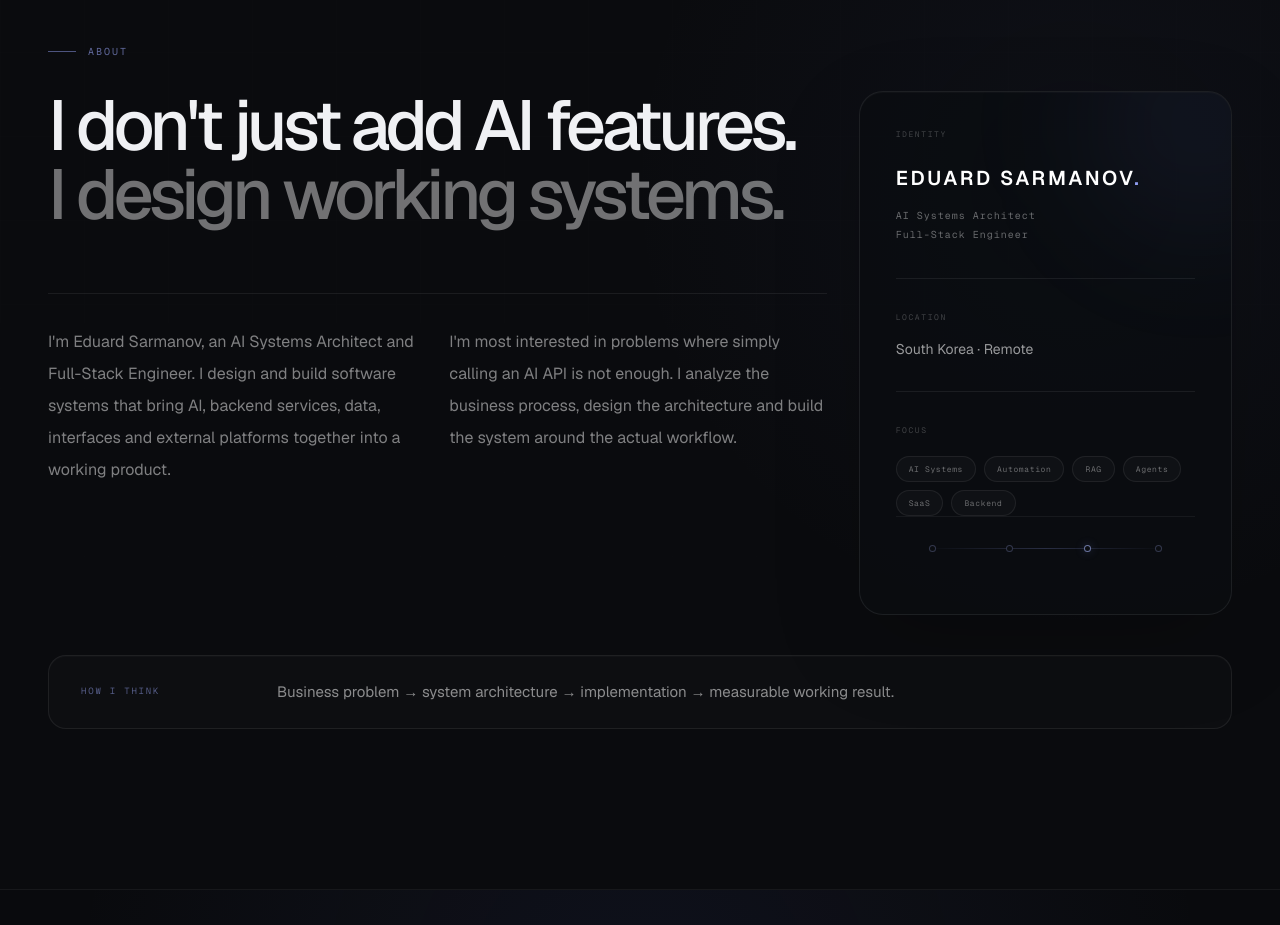
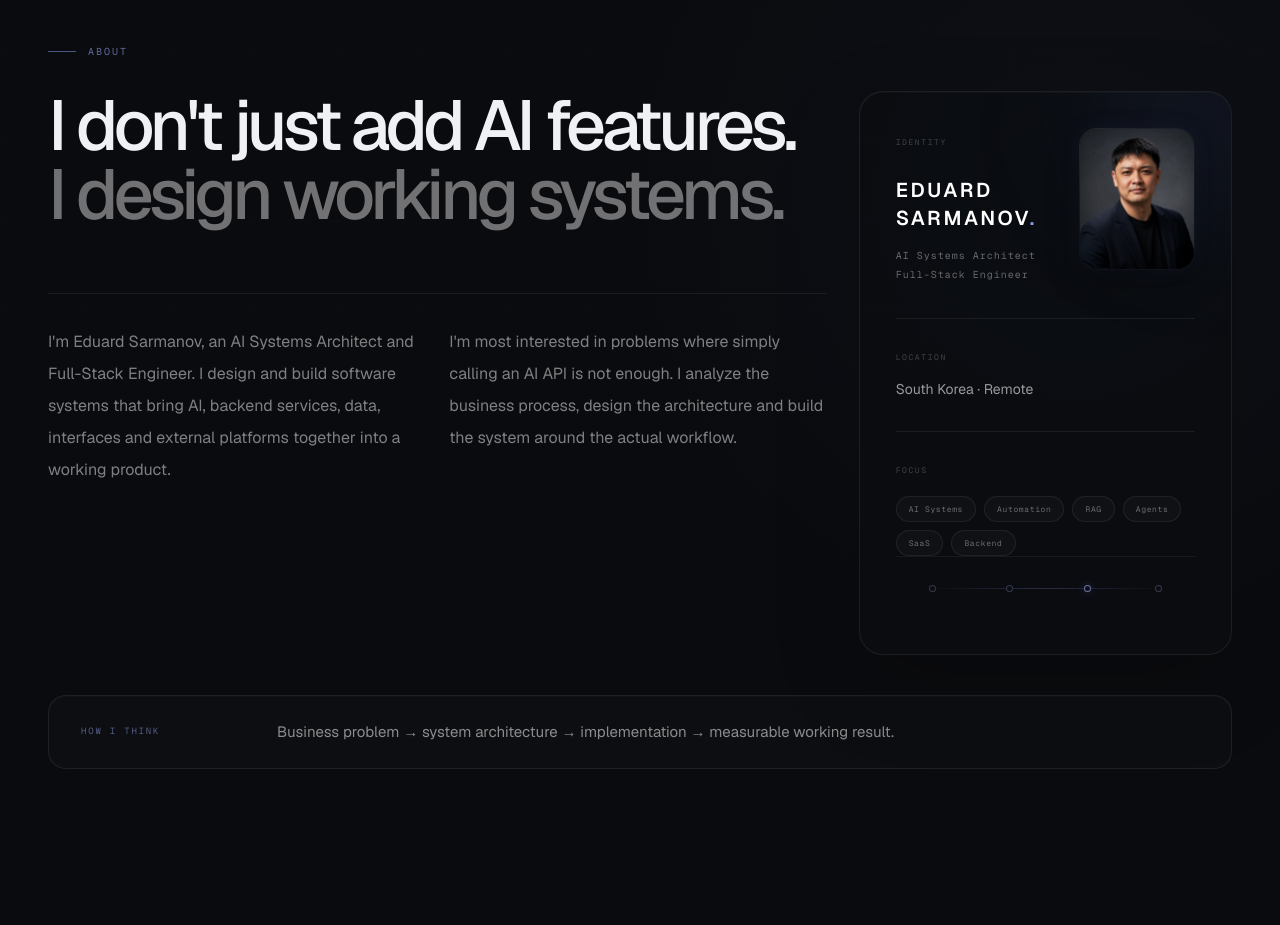
Before and after one commit to sarmanoveduard-design/eduard-ai-portfolio, a Next.js app: page /en in a window 1280 px wide. Shown: the part 6820-7745 px from the top of the page. Built offline with nearby package versions, Linux system fonts and the light colour scheme; no server answers.

Commit message:
Add portrait to About identity card

```diff
--- a/src/components/portfolio/about.tsx
+++ b/src/components/portfolio/about.tsx
@@ -1,3 +1,4 @@
+import Image from "next/image";
 import type { Dictionary } from "@/i18n/dictionaries";
 
 type AboutDictionary = Dictionary["about"];
@@ -20,9 +21,26 @@ export function About({ dictionary }: { dictionary: AboutDictionary }) {
           <aside className="about-identity relative overflow-hidden rounded-[24px] border border-white/[0.08] bg-[#0b0d11]/80 p-7 sm:p-9 lg:col-span-4 lg:self-stretch">
             <div className="absolute -right-20 -top-20 size-56 rounded-full bg-[#7182dc]/[0.07] blur-3xl" />
             <div className="relative flex h-full flex-col">
-              <span className="font-mono text-[8px] tracking-[0.2em] text-white/22">{dictionary.identityLabel}</span>
-              <h3 className="mt-6 text-xl font-semibold tracking-[0.13em] text-white">{dictionary.name}<span className="text-[#8f9df0]">.</span></h3>
-              <div className="mt-4 space-y-1 font-mono text-[10px] tracking-[0.1em] text-white/38">{dictionary.roles.map((role) => <p key={role}>{role}</p>)}</div>
+              <div className="flex min-w-0 items-start justify-between gap-3 sm:gap-5">
+                <div className="min-w-0">
+                  <span className="font-mono text-[8px] tracking-[0.2em] text-white/22">{dictionary.identityLabel}</span>
+                  <h3 className="mt-5 text-lg font-semibold tracking-[0.1em] text-white sm:mt-6 sm:text-xl sm:tracking-[0.13em]">{dictionary.name}<span className="text-[#8f9df0]">.</span></h3>
+                  <div className="mt-4 space-y-1 font-mono text-[9px] tracking-[0.07em] text-white/38 sm:text-[10px] sm:tracking-[0.1em]">{dictionary.roles.map((role) => <p key={role}>{role}</p>)}</div>
+                </div>
+                <div className="relative h-[116px] w-[90px] shrink-0 rounded-[18px] bg-[linear-gradient(145deg,rgba(255,255,255,0.1),rgba(143,157,240,0.045)_48%,rgba(255,255,255,0.02))] p-px shadow-[0_14px_34px_rgba(0,0,0,0.22),0_0_24px_rgba(113,130,220,0.06)] sm:h-[136px] sm:w-[108px] lg:h-[142px] lg:w-[116px]">
+                  <div className="relative h-full w-full overflow-hidden rounded-[17px] bg-[#0b0d11]">
+                    <Image
+                      src="/images/eduard-portrait.png"
+                      alt="Eduard Sarmanov"
+                      width={232}
+                      height={284}
+                      sizes="(min-width: 1024px) 116px, (min-width: 640px) 108px, 90px"
+                      className="h-full w-full object-cover object-[50%_42%]"
+                    />
+                    <span aria-hidden="true" className="pointer-events-none absolute inset-0 bg-[linear-gradient(180deg,rgba(11,13,17,0.015)_45%,rgba(7,9,13,0.16)_100%)] shadow-[inset_0_0_18px_rgba(6,8,12,0.2)]" />
+                  </div>
+                </div>
+              </div>
 
               <div className="mt-9 border-t border-white/[0.07] pt-6">
                 <span className="font-mono text-[8px] tracking-[0.2em] text-white/22">{dictionary.locationLabel}</span>
```
Also changed, not shown: public/images/eduard-portrait.png (added).
